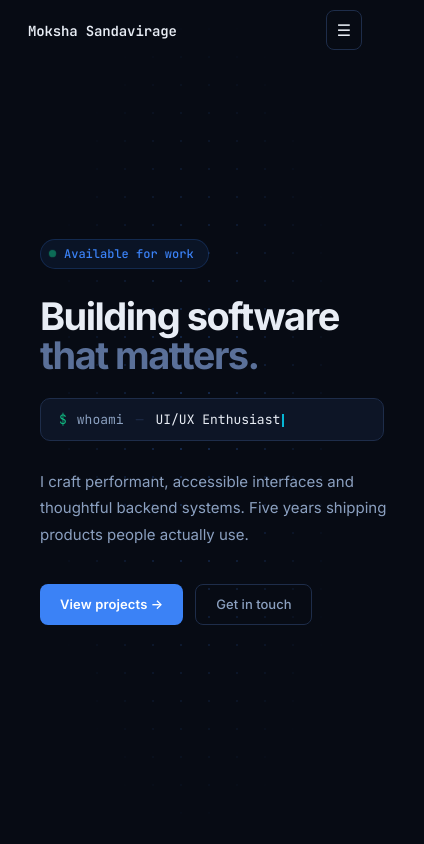
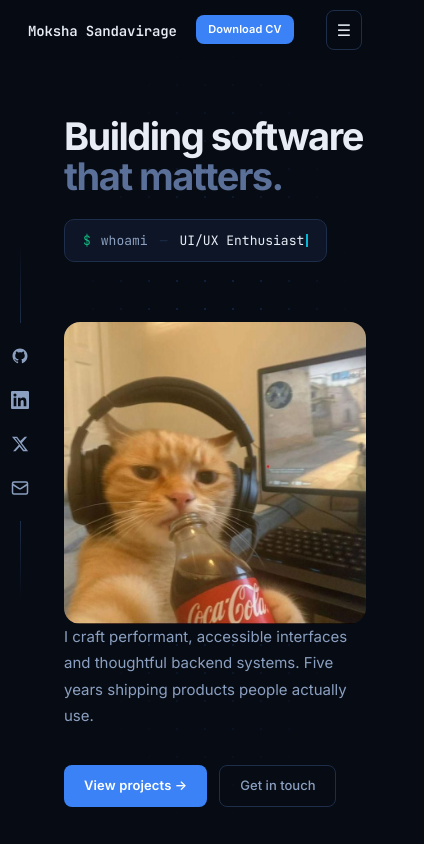
Before and after one commit to MokshaSan/portfolio, a Next.js app: page / in a window 390 px wide. Shown: the top 844 px of the page, 424 px wide, since content can reach past the window. Built offline with nearby package versions, Linux system fonts and the light colour scheme.

Commit message:
fixed mobile version ui styles

```diff
--- a/src/components/Navbar.tsx
+++ b/src/components/Navbar.tsx
@@ -31,7 +31,7 @@ export default function Navbar({
           alignItems: "center",
           justifyContent: "space-between",
           padding: "0 28px",
-          background: scrolled ? "rgba(7,11,20,0.92)" : "transparent",
+          background: "rgba(7,11,20,0.92)",
           backdropFilter: scrolled ? "blur(12px)" : "none",
           borderBottom: scrolled
             ? "1px solid var(--border)"
@@ -70,16 +70,14 @@ export default function Navbar({
             ))}
           </nav>
 
-          <div className="desktop-nav" style={{ display: "flex" }}>
           <a
             href="/cv.pdf"
             download
-              className="btn-primary"
+            className="btn-primary nav-cv-btn"
             style={{ padding: "7px 16px", fontSize: "12px", textDecoration: "none" }}
           >
             Download CV
           </a>
-          </div>
 
           <button
             className="hamburger"
--- a/src/components/Portfolio.tsx
+++ b/src/components/Portfolio.tsx
@@ -92,13 +92,14 @@ export default function Portfolio() {
       </div>
 
       <footer
+        className="main-footer"
         style={{
           borderTop: "1px solid var(--border)",
           padding: "20px 40px",
           paddingLeft: "96px",
           display: "flex",
           alignItems: "center",
-          justifyContent: "space-between",
+          justifyContent: "center",
           gap: "16px",
           flexWrap: "wrap",
         }}
--- a/src/components/sections/HomeSection.tsx
+++ b/src/components/sections/HomeSection.tsx
@@ -21,6 +21,7 @@ export default function HomeSection({ scrollTo }: HomeSectionProps) {
         alignItems: "center",
         position: "relative",
         scrollMarginTop: "60px",
+        paddingTop: "60px",
       }}
     >
       <DotGrid />
@@ -28,6 +29,7 @@ export default function HomeSection({ scrollTo }: HomeSectionProps) {
         style={{ position: "relative", zIndex: 1, paddingTop: "20px" }}
       >
           <div
+            className="home-grid"
             style={{
               display: "grid",
               gridTemplateColumns: "1fr 1fr",
@@ -36,40 +38,7 @@ export default function HomeSection({ scrollTo }: HomeSectionProps) {
             }}
           >
           <div>
-            <div
-              className="hero-animate"
-              style={{
-                display: "inline-flex",
-                alignItems: "center",
-                gap: "8px",
-                background: "rgba(59,130,246,0.08)",
-                border: "1px solid rgba(59,130,246,0.2)",
-                borderRadius: "20px",
-                padding: "5px 14px 5px 8px",
-                marginBottom: "28px",
-              }}
-            >
-              <span
-                style={{
-                  width: "7px",
-                  height: "7px",
-                  borderRadius: "50%",
-                  background: "#10B981",
-                  display: "inline-block",
-                  animation: "pulse-dot 2s ease-in-out infinite",
-                }}
-              />
-              <span
-                style={{
-                  fontSize: "12px",
-                  fontWeight: 500,
-                  color: "var(--accent)",
-                  fontFamily: "'JetBrains Mono', monospace",
-                }}
-              >
-                Available for work
-              </span>
-            </div>
+
             <h1
               className="hero-animate-2"
               style={{
@@ -104,7 +73,7 @@ export default function HomeSection({ scrollTo }: HomeSectionProps) {
               <span style={{ color: "var(--border)", margin: "0 2px" }}>
                 —
               </span>
-              <span style={{ color: "var(--fg)", minWidth: "210px" }}>
+              <span className="home-terminal" style={{ color: "var(--fg)", minWidth: "210px" }}>
                 {role}
                 <span
                   style={{
--- a/src/styles/portfolio.css
+++ b/src/styles/portfolio.css
@@ -194,8 +194,13 @@ a { color: inherit; text-decoration: none; }
 @media (max-width: 768px) {
   .desktop-nav { display: none !important; }
   .hamburger { display: flex !important; }
-  .social-sidebar { display: none !important; }
-  .main-wrap { padding-left: 0 !important; }
+  .social-sidebar { width: 40px !important; }
+  .main-wrap { padding-left: 40px !important; }
+  .home-grid { grid-template-columns: 1fr !important; gap: 32px !important; }
+  main { padding: 0 24px !important; }
+  .main-footer { padding-left: 40px !important; }
+  .home-terminal { min-width: 0 !important; }
+  .nav-cv-btn { font-size: 11px !important; padding: 6px 12px !important; }
 }
 @media (min-width: 769px) {
   .hamburger { display: none !important; }
```
Lines whose indentation alone changed are shown as unchanged.
